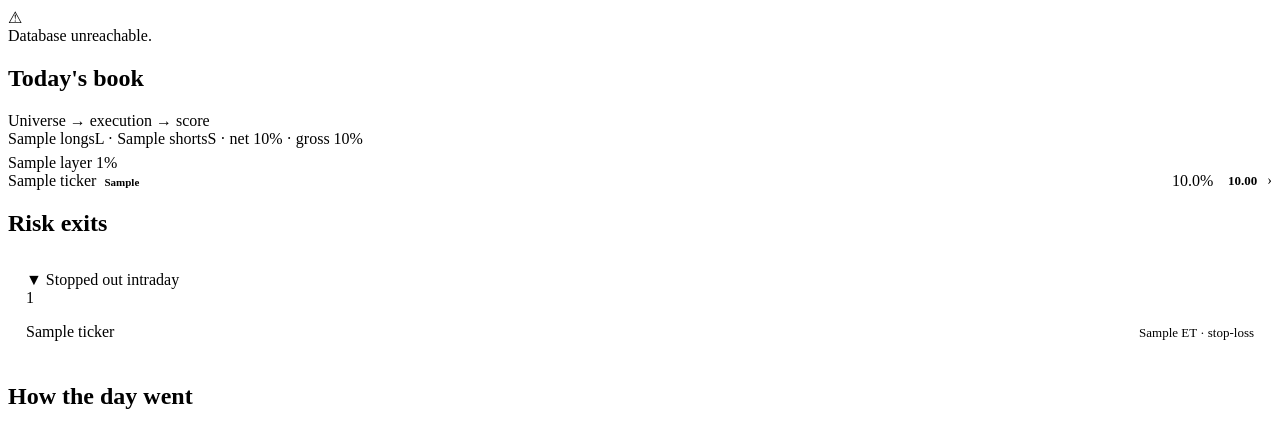
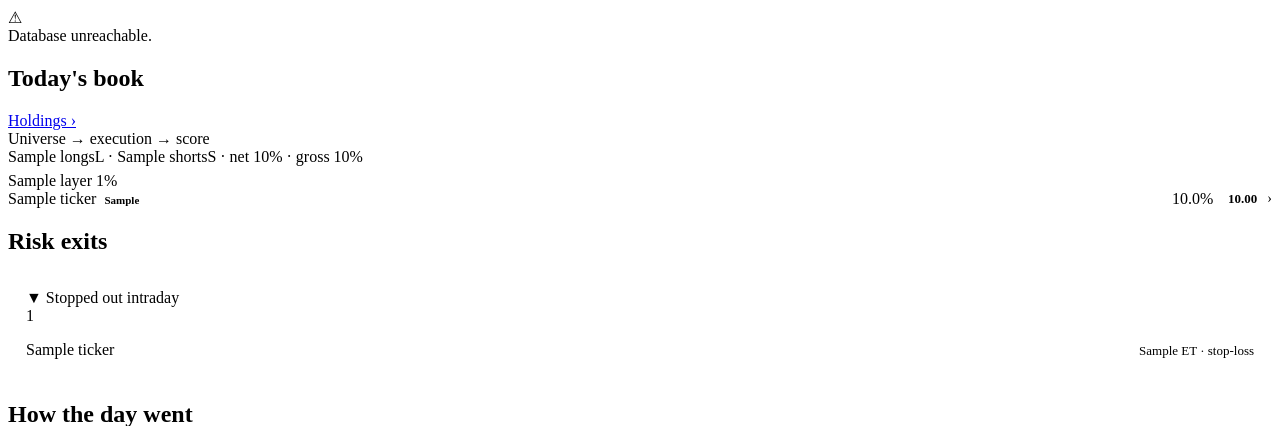
Before and after one commit to vishal0555/alphalens, a Flask app: template templates/_dash_main.html in a window 1280 px wide. Shown: the top 426 px of the page. Run offline with Flask 3, Linux system fonts and the light colour scheme; the template is opened without the code that fills it: most values are stand-ins (such as "Sample title", 1, 10 or a date in 2020).

Commit message:
feat(dashboard): link Today's book header to /positions (Holdings ›)
The dashboard had no path to the holdings page; add a "Holdings ›" link
on the Today's book section header, matching the existing .more pattern.

Co-Authored-By: Claude Opus 4.8 <noreply@anthropic.com>

```diff
--- a/templates/_dash_main.html
+++ b/templates/_dash_main.html
@@ -11,6 +11,7 @@
 {% if book_groups %}
 <div class="w-section" id="book">
   <h2>Today's book</h2>
+  <a href="/positions" class="more">Holdings ›</a>
 </div>
 
 <div class="widget w-full" style="margin-bottom: 16px;">
```
